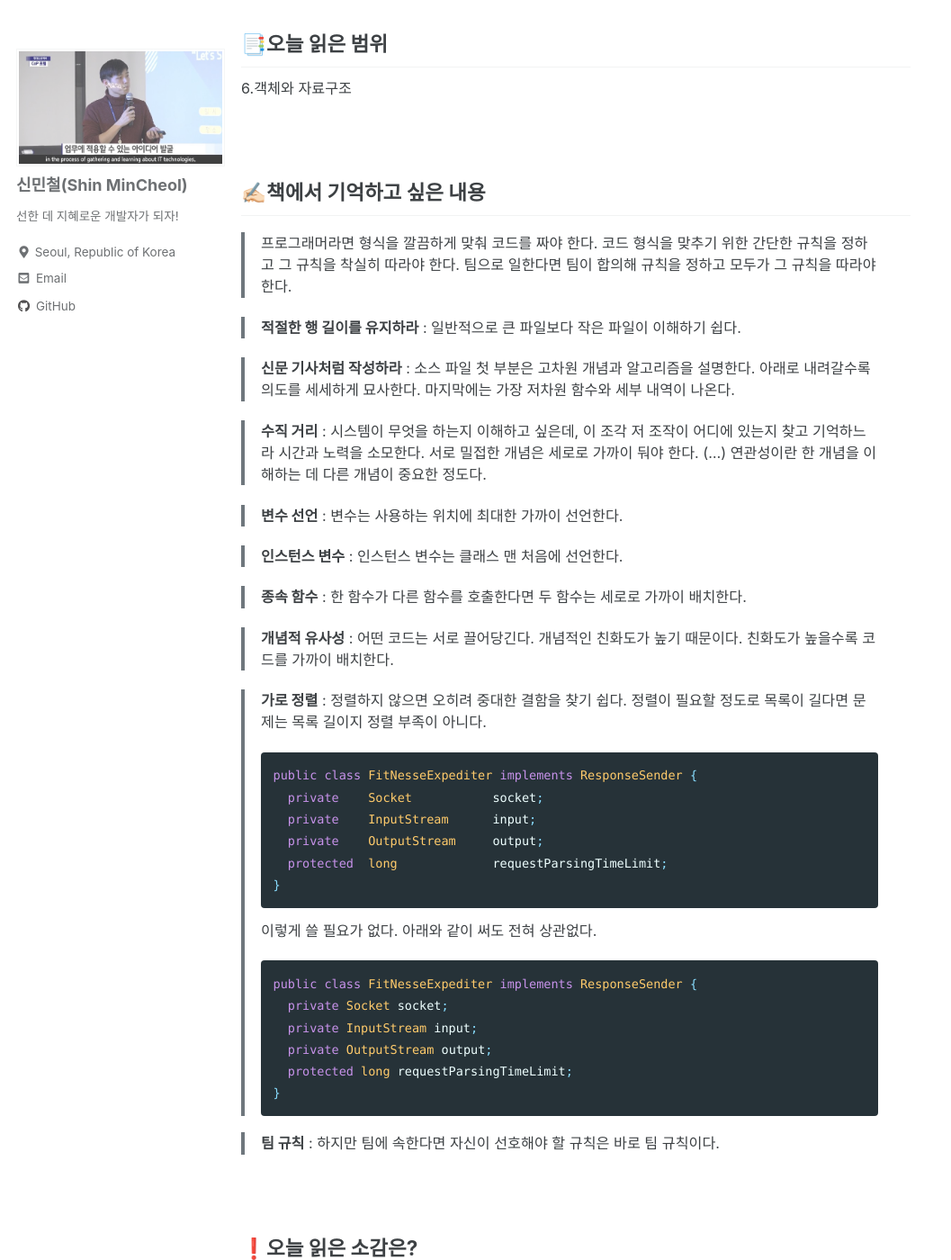
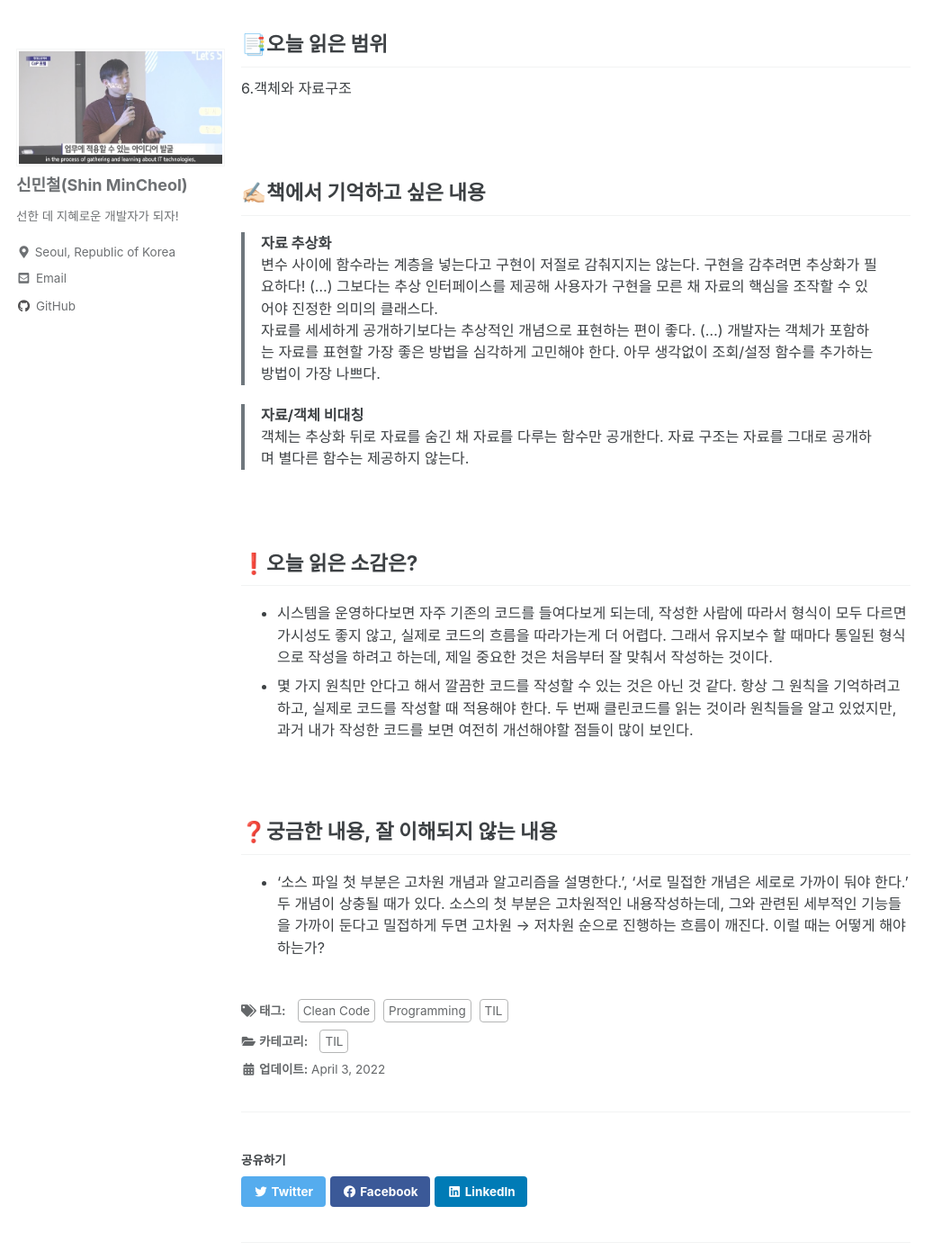
Before and after one commit to alsoj/alsoj.github.io, a Jekyll site: the page built from _posts/til/clean code/2022-04-03-[클린코드]6.객체와 자료구조.md, in a window 1280 px wide and 1400 px high, scrolled down 347 px. Shown: the whole window at 90% size, without its empty margins (0-1057 px from the left). Built offline with Jekyll 4.4.1, drawn with Linux system fonts in a browser that asks for light colours; cached includes are drawn as plain includes; comment, search, counter and statistics services are not loaded.

Commit message:
modify TIL clean code

````diff
--- a/_posts/til/clean code/2022-04-03-[클린코드]6.객체와 자료구조.md
+++ b/_posts/til/clean code/2022-04-03-[클린코드]6.객체와 자료구조.md
@@ -22,45 +22,12 @@ tags:
 
 ## ✍🏻책에서 기억하고 싶은 내용
 
-> 프로그래머라면 형식을 깔끔하게 맞춰 코드를 짜야 한다. 코드 형식을 맞추기 위한 간단한 규칙을 정하고 그 규칙을 착실히 따라야 한다. 팀으로 일한다면 팀이 합의해 규칙을 정하고 모두가 그 규칙을 따라야 한다.
+> **자료 추상화**
+> 변수 사이에 함수라는 계층을 넣는다고 구현이 저절로 감춰지지는 않는다. 구현을 감추려면 추상화가 필요하다! (...) 그보다는 추상 인터페이스를 제공해 사용자가 구현을 모른 채 자료의 핵심을 조작할 수 있어야 진정한 의미의 클래스다.
+> 자료를 세세하게 공개하기보다는 추상적인 개념으로 표현하는 편이 좋다. (...) 개발자는 객체가 포함하는 자료를 표현할 가장 좋은 방법을 심각하게 고민해야 한다. 아무 생각없이 조회/설정 함수를 추가하는 방법이 가장 나쁘다.
 
-> **적절한 행 길이를 유지하라** : 일반적으로 큰 파일보다 작은 파일이 이해하기 쉽다.
-
-> **신문 기사처럼 작성하라** : 소스 파일 첫 부분은 고차원 개념과 알고리즘을 설명한다. 아래로 내려갈수록 의도를 세세하게 묘사한다. 마지막에는 가장 저차원 함수와 세부 내역이 나온다.
-
-> **수직 거리** : 시스템이 무엇을 하는지 이해하고 싶은데, 이 조각 저 조작이 어디에 있는지 찾고 기억하느라 시간과 노력을 소모한다. 서로 밀접한 개념은 세로로 가까이 둬야 한다. (...) 연관성이란 한 개념을 이해하는 데 다른 개념이 중요한 정도다.
-
-> **변수 선언** : 변수는 사용하는 위치에 최대한 가까이 선언한다.
-
-> **인스턴스 변수** : 인스턴스 변수는 클래스 맨 처음에 선언한다.
-
-> **종속 함수** : 한 함수가 다른 함수를 호출한다면 두 함수는 세로로 가까이 배치한다.
-
-> **개념적 유사성** : 어떤 코드는 서로 끌어당긴다. 개념적인 친화도가 높기 때문이다. 친화도가 높을수록 코드를 가까이 배치한다.
-
-> **가로 정렬** : 정렬하지 않으면 오히려 중대한 결함을 찾기 쉽다. 정렬이 필요할 정도로 목록이 길다면 문제는 목록 길이지 정렬 부족이 아니다.
->
-> ```java
-> public class FitNesseExpediter implements ResponseSender {
->   private    Socket           socket;
->   private    InputStream      input;
->   private    OutputStream     output;
->   protected  long             requestParsingTimeLimit;
-> }
-> ```
->
-> 이렇게 쓸 필요가 없다. 아래와 같이 써도 전혀 상관없다.
->
-> ```java
-> public class FitNesseExpediter implements ResponseSender {
->   private Socket socket;
->   private InputStream input;
->   private OutputStream output;
->   protected long requestParsingTimeLimit;
-> }
-> ```
-
-> **팀 규칙** : 하지만 팀에 속한다면 자신이 선호해야 할 규칙은 바로 팀 규칙이다.
+> **자료/객체 비대칭**
+> 객체는 추상화 뒤로 자료를 숨긴 채 자료를 다루는 함수만 공개한다. 자료 구조는 자료를 그대로 공개하며 별다른 함수는 제공하지 않는다.
 
 <br />
 
````
